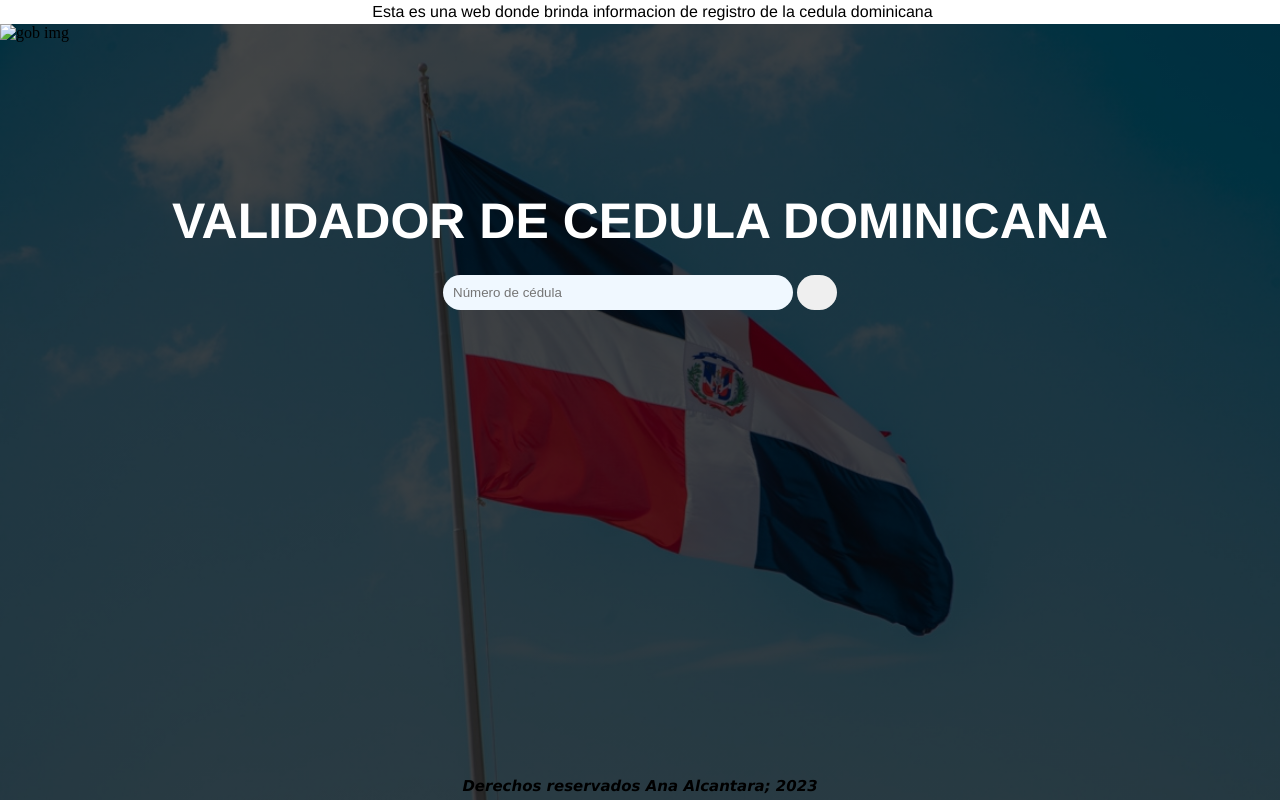
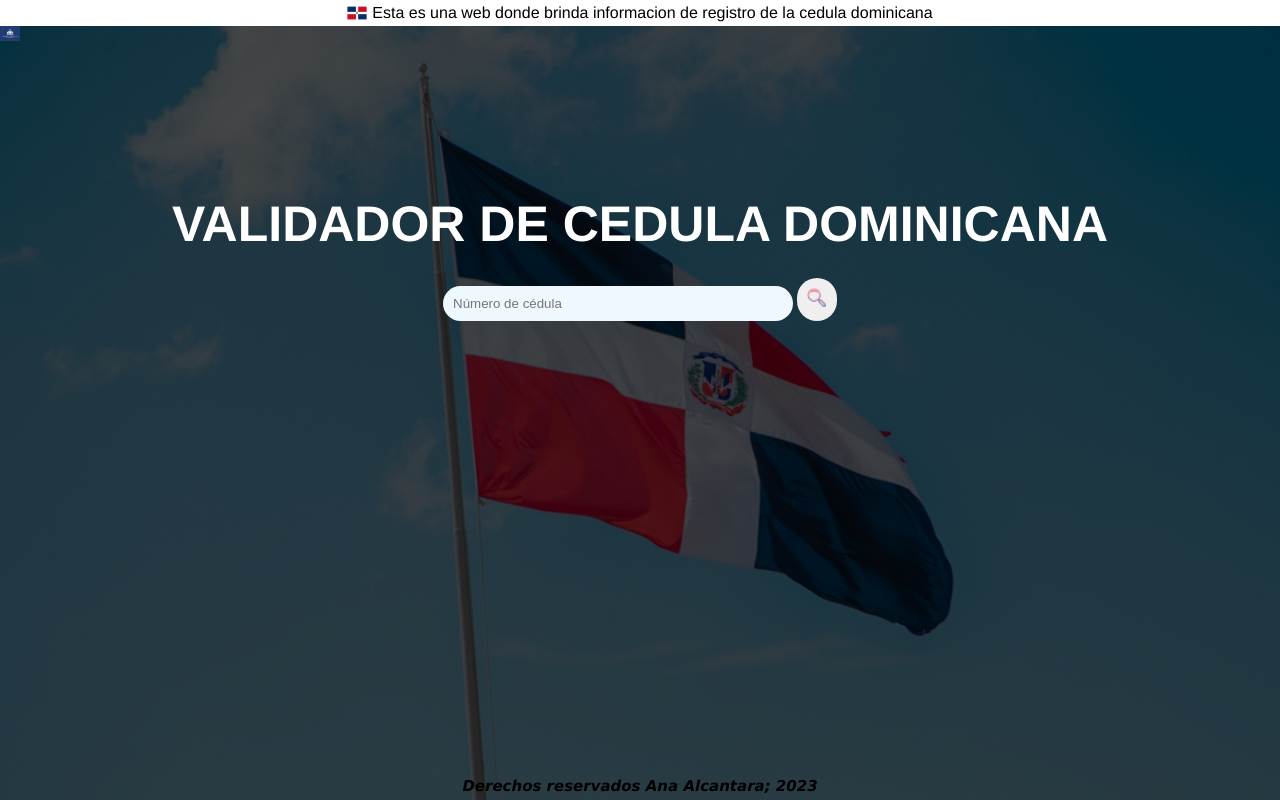
Before and after one commit to 8098125043/validaCedula, a website: page index.html in a window 1280 px wide. Drawn offline with nearby package versions, Linux system fonts and the light colour scheme.

Commit message:
Resuelvi los conflictos desde la rama principal

```diff
--- a/index.html
+++ b/index.html
@@ -6,23 +6,25 @@
    <meta name="viewport" content="width=device-width, initial-scale=1.0">
    <title>Valida cedula dominicana</title>
    <link rel="stylesheet" href="stylo.css">
-   <link rel="stylesheet" href="https://cdnjs.cloudflare.com/ajax/libs/ionicons/5.5.2/collection/components/icon/icon.css">
+   <link rel="stylesheet"
+      href="https://cdnjs.cloudflare.com/ajax/libs/ionicons/5.5.2/collection/components/icon/icon.css">
 
 </head>
 
 <body>
    <header>
-      <div class="inf"><img src="./bandera.png" alt=""> Esta es una web donde brinda informacion de registro de la cedula dominicana</div>
+      <div class="inf"><img src="../IMG/bandera.png" alt=""> Esta es una web donde brinda informacion de registro de la
+         cedula dominicana</div>
       <div class="conten">
          <div class="cont-img">
-            <img src="./gob-img.png" alt="gob img">
+            <img src="../IMG/gob-img.png" alt="gob img">
          </div>
       </div>
    </header>
 
 
    <main class="central">
-      <h1>Validador de cedula  dominicana</h1>
+      <h1>Validador de cedula dominicana</h1>
 
       <!-- <section>
          <p>Valida cédula dominicana te permite verificar si tu número de identificación es correcto.</p>
@@ -30,14 +32,14 @@
 
       <form>
          <input type="text" name="cedula" id="cedula" placeholder="Número de cédula" maxlength="11">
-         <button id="btn" type="button" onclick="validar()"><img src="./buscar.png" alt=""></button>
+         <button id="btn" type="button" onclick="validar()"><img src="../IMG/buscar.png" alt=""></button>
       </form>
    </main>
 
    <footer>
-     <p>Derechos reservados Ana Alcantara; 2023</p>
+      <p>Derechos reservados Ana Alcantara; 2023</p>
 
-     <p class="logo-twitter"></p>
+      <p class="logo-twitter"></p>
    </footer>
 
    <script src="Valida.js"></script>
--- /dev/null
+++ b/package.json
@@ -0,0 +1,5 @@
+{
+  "dependencies": {
+    "ionicons": "^7.4.0"
+  }
+}
--- a/stylo.css
+++ b/stylo.css
@@ -7,7 +7,7 @@
 }
 
 body {
-   background-image     : linear-gradient(rgba(0, 0, 0, 0.7), rgba(0, 0, 0, 0.7)), url("./bandera.jpg");
+   background-image     : linear-gradient(rgba(0, 0, 0, 0.7), rgba(0, 0, 0, 0.7)), url("../img/bandera.jpg");
    background-repeat    : no-repeat;
    background-size      : cover;
    background-attachment: fixed;
@@ -17,18 +17,18 @@ body {
 }
 
 .inf {
-   display: flex;
+   display         : flex;
    width           : 100%;
    background-color: white;
-   justify-content: center;
-   align-items: center;
-   gap: 5px;
+   justify-content : center;
+   align-items     : center;
+   gap             : 5px;
    padding         : 3px;
    font-family     : 'Franklin Gothic Medium', 'Arial Narrow', Arial, sans-serif;
    margin          : 0 auto;
 }
 
-.cont-img{
+.cont-img {
    width: 200px;
 
 }
```
Also changed, not shown: bandera.jpg (deleted), cedula-dominicana-diagrama.webp (deleted), 1 other file.
